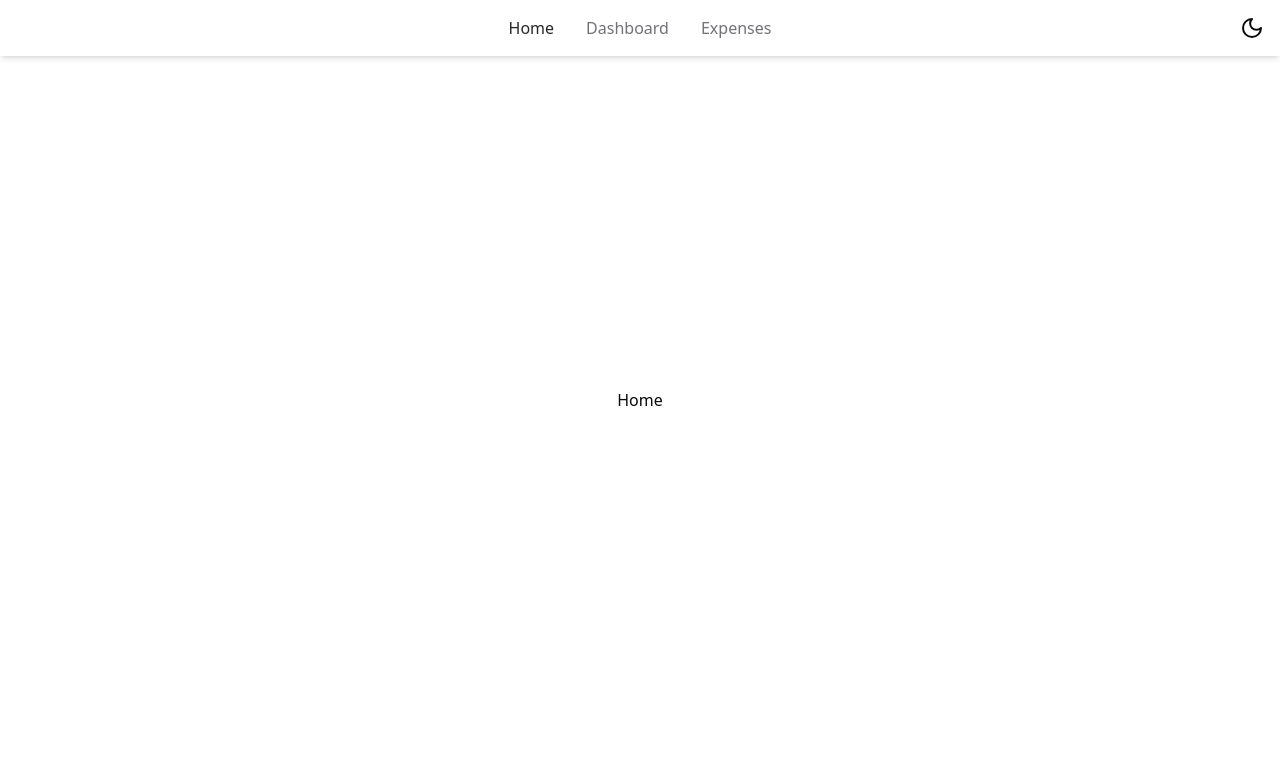
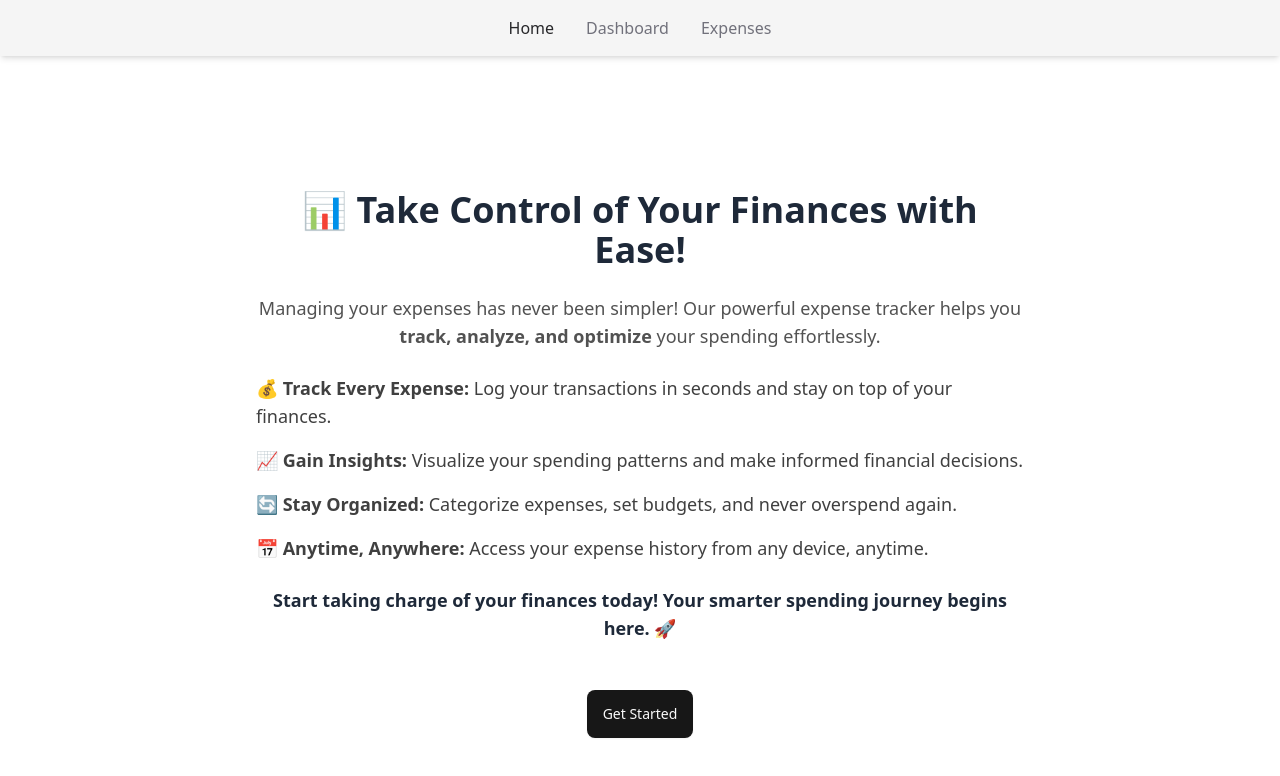
Before and after one commit to emmafrancis09/expense-tracker, a Next.js app: page / in a window 1280 px wide. Shown: the top 776 px of the page. Built offline with nearby package versions, Linux system fonts and the light colour scheme.

Commit message:
add MongoDB connection and expense model

```diff
--- /dev/null
+++ b/app/actions/actions.ts
@@ -0,0 +1,23 @@
+"use server";
+import { connectDB } from "@/db/mongodb";
+import { Expense } from "@/models/Expense";
+import { revalidatePath } from "next/cache";
+
+export async function AddExpense(formData: FormData) {
+  await connectDB();
+  const name = formData.get("expense") as string;
+  const amount = parseFloat(formData.get("amount") as string);
+  const description = formData.get("description") as string | undefined;
+  if (!name || isNaN(amount)) {
+    return { success: false, error: "invalid name or expense" };
+  }
+  try {
+    const newExpense = new Expense({ name, amount, description });
+    await newExpense.save();
+
+    revalidatePath("/dashboard");
+    return { success: true };
+  } catch (error) {
+    return { success: false, error };
+  }
+}
--- a/app/container/Container.tsx
+++ b/app/container/Container.tsx
@@ -8,7 +8,7 @@ type Props = {
 
 export default function Container({ children }: Props) {
   return (
-    <div className="flex items-center justify-center min-h-screen">
+    <div className="flex items-center justify-center mt-16">
       <header>
         <Navbar />
         <Darkmode />
--- a/app/container/Navbar.tsx
+++ b/app/container/Navbar.tsx
@@ -22,7 +22,7 @@ export default function Navbar() {
   const currentPath = usePathname();
   console.log(currentPath);
   return (
-    <nav className="fixed top-0 left-0 mx-auto w-full py-4 shadow-md">
+    <nav className="fixed top-0 left-0 mx-auto w-full py-4 shadow-md z-50 backdrop:blur-lg bg-neutral-100">
       <ul className="flex items-center justify-center space-x-8">
         {Navlinks.map((link) => {
           const isActive =
--- /dev/null
+++ b/app/dashboard/page.jsx
@@ -0,0 +1,32 @@
+import connectDB from "@/db/mongodb";
+import { Expense } from "@/models/Expense";
+import React from "react";
+
+export default async function Dashboardpage() {
+  await connectDB();
+  const expenses = await Expense.find().lean();
+
+  return (
+    <div className="flex flex-col items-center justify-center px-6 py-12">
+      <h1 className="text-4xl font-bold text-gray-800">Dashboard</h1>
+      {expenses.length > 0 ? (
+        <ul className="grid grid-cols-3 gap-4 pt-4 mb-14">
+          {expenses.map((expense) => (
+            <li
+              key={expense._id}
+              className="border border-neutral-300 flex flex-col items-center justify-center rounded-lg p-10 cursor-pointer shadow-lg"
+            >
+              <p className="font-semibold">{expense.name}</p>
+              <p className="text-gray-600">${expense.amount}</p>
+              <p className="text-sm text-gray-500">
+                {expense.description || "No description"}
+              </p>
+            </li>
+          ))}
+        </ul>
+      ) : (
+        <p className="mt-8 text-gray-500">No expenses recorded yet.</p>
+      )}
+    </div>
+  );
+}
--- a/app/dashboard/page.tsx
+++ /dev/null
@@ -1,9 +0,0 @@
-import React from "react";
-
-export default function Dashboardpage() {
-  return (
-    <div>
-      <h1>This is the dashboard page</h1>
-    </div>
-  );
-}
--- a/app/expenses/page.tsx
+++ b/app/expenses/page.tsx
@@ -1,9 +1,37 @@
 import React from "react";
+import { AddExpense } from "../actions/actions";
+import { Button } from "@/components/ui/button";
 
 export default function Expensespage() {
   return (
-    <div>
-      <h1>This is the expenses page</h1>
+    <div className="flex flex-col items-center justify-center">
+      <h1 className="text-4xl mt-8 font-bold">Expenses</h1>
+      <form
+        action={AddExpense}
+        className="flex items-center justify-center flex-col gap-y-4 my-14 border p-8 rounded-lg shadow-lg"
+      >
+        <input
+          title="Expense"
+          name="expense"
+          type="text"
+          placeholder="add expense"
+          className="border p-4 rounded-lg border-black w-64"
+        />
+        <input
+          title="amount"
+          name="amount"
+          type="number"
+          placeholder="Expense Amount: $"
+          className="border p-4 rounded-lg border-black w-64"
+        />
+        <textarea
+          title="description"
+          name="description"
+          placeholder="Describe your expense ..."
+          className="border border-black w-64 rounded-lg h-56 p-4"
+        ></textarea>
+        <Button className="cursor-pointer h-10">Add Expense</Button>
+      </form>
     </div>
   );
 }
--- a/app/page.tsx
+++ b/app/page.tsx
@@ -1,11 +1,55 @@
+"use client";
+
+import { Button } from "@/components/ui/button";
+import { useRouter } from "next/navigation";
 import React from "react";
 
+export default function Page() {
+  const router = useRouter();
 
-export default function page() {
   return (
-    <div>
-      <h1>Home</h1>
+    <div className="flex flex-col items-center justify-center px-6 py-12 min-h-screen">
+      <div className="max-w-3xl text-center">
+        <h1 className="text-4xl font-bold text-gray-800 mb-6">
+          📊 Take Control of Your Finances with Ease!
+        </h1>
+        <h2 className="text-lg text-neutral-600 mb-6">
+          Managing your expenses has never been simpler! Our powerful expense
+          tracker helps you <strong>track, analyze, and optimize</strong> your
+          spending effortlessly.
+        </h2>
 
+        <ul className="text-left space-y-4 text-lg text-neutral-700">
+          <li>
+            💰 <strong>Track Every Expense:</strong> Log your transactions in
+            seconds and stay on top of your finances.
+          </li>
+          <li>
+            📈 <strong>Gain Insights:</strong> Visualize your spending patterns
+            and make informed financial decisions.
+          </li>
+          <li>
+            🔄 <strong>Stay Organized:</strong> Categorize expenses, set
+            budgets, and never overspend again.
+          </li>
+          <li>
+            📅 <strong>Anytime, Anywhere:</strong> Access your expense history
+            from any device, anytime.
+          </li>
+        </ul>
+
+        <p className="mt-6 text-lg font-semibold text-gray-800">
+          Start taking charge of your finances today! Your smarter spending
+          journey begins here. 🚀
+        </p>
+
+        <Button
+          onClick={() => router.push("/expenses")}
+          className="mt-12 h-12 cursor-pointer"
+        >
+          Get Started
+        </Button>
+      </div>
     </div>
   );
 }
--- /dev/null
+++ b/db/mongodb.js
@@ -0,0 +1,24 @@
+import mongoose from "mongoose";
+
+const mongodbURI = process.env.MONGOBD_URL;
+if (!mongodbURI) {
+  throw new Error("Error connecting to the database");
+}
+
+let isConnected = false;
+
+export async function connectDB() {
+  if (isConnected) {
+    console.log("Using existing MongoDb connection");
+    return;
+  }
+  try {
+    await mongoose.connect(mongodbURI);
+    isConnected = true;
+    console.log("MongoDb connected successfully");
+  } catch (error) {
+    console.error("MongoDb connection error:", error);
+    throw new Error("MongoDb connection failed");
+  }
+}
+export default connectDB;
--- /dev/null
+++ b/models/Expense.js
@@ -0,0 +1,12 @@
+import mongoose, { model, models } from "mongoose";
+
+const ExpenseSchema = new mongoose.Schema(
+  {
+    name: { type: String },
+    amount: { type: Number },
+    description: { type: String },
+  },
+  { timestamps: true }
+);
+
+export const Expense = models.Expense || model("Expense", ExpenseSchema);
--- a/package.json
+++ b/package.json
@@ -14,6 +14,8 @@
     "clsx": "^2.1.1",
     "icons": "^1.0.0",
     "lucide-react": "^0.476.0",
+    "mongodb": "^6.14.2",
+    "mongoose": "^8.12.1",
     "next": "15.2.0",
     "next-themes": "^0.4.4",
     "react": "^19.0.0",
--- a/tsconfig.json
+++ b/tsconfig.json
@@ -22,6 +22,6 @@
       "@/*": ["./*"]
     }
   },
-  "include": ["next-env.d.ts", "**/*.ts", "**/*.tsx", ".next/types/**/*.ts"],
+  "include": ["next-env.d.ts", "**/*.ts", "**/*.tsx", ".next/types/**/*.ts", "models/Expense.js", "app/dashboard/page.jsx"],
   "exclude": ["node_modules"]
 }
--- a/utils/ExpenseBtn.tsx
+++ /dev/null
@@ -1,10 +0,0 @@
-import React from "react";
-import { Button } from "@/components/ui/button";
-
-export default function ExpenseBtn() {
-  return (
-    <div>
-      <Button className="cursor-pointer">Add Expense</Button>
-    </div>
-  );
-}
```
Also changed, not shown: 1 other file (tests, documents, lock files or other folders).
